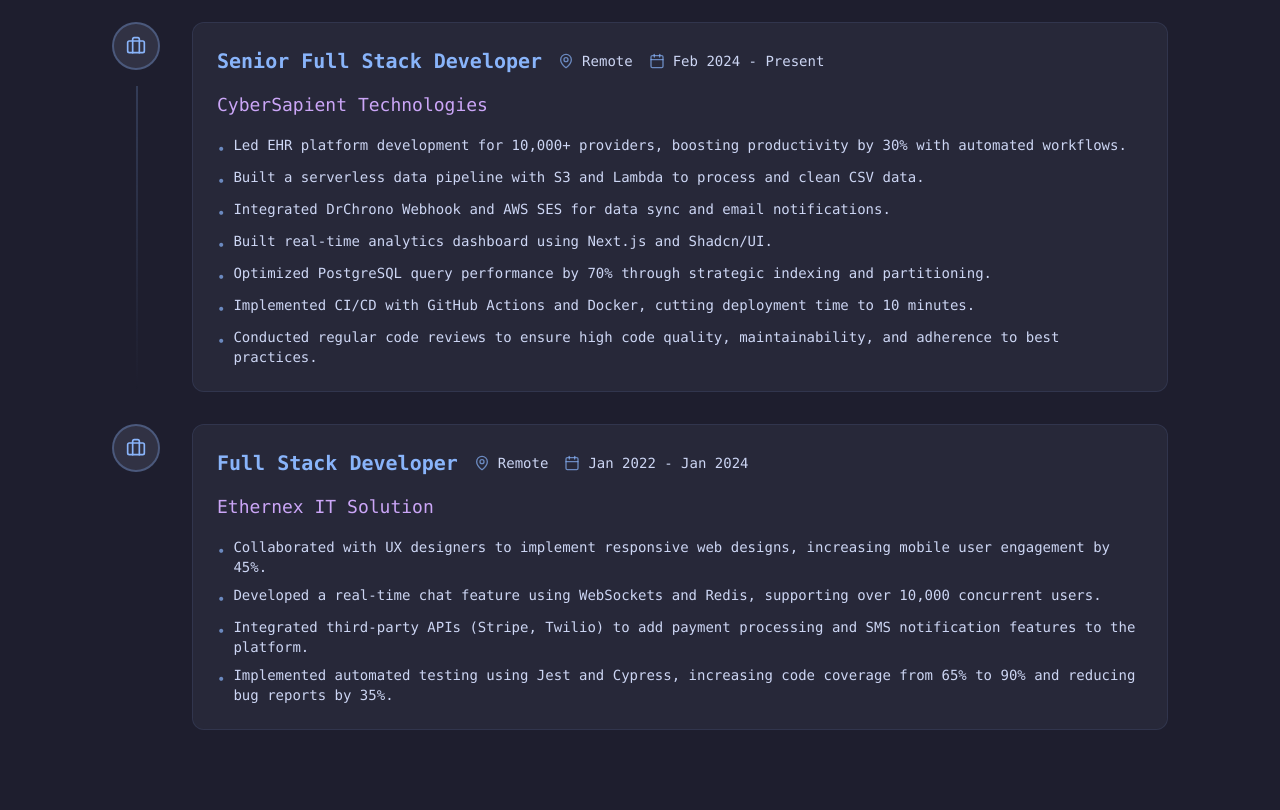
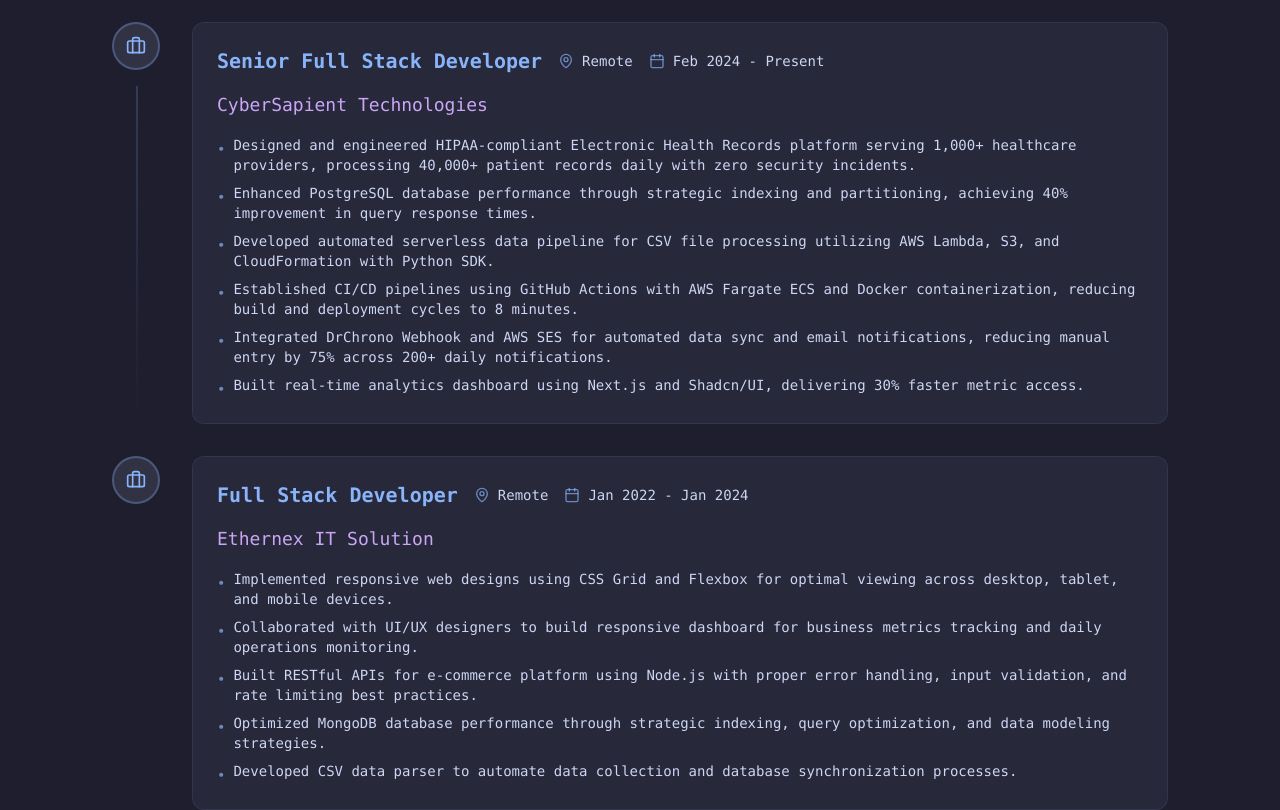
Before and after one commit to shyamenk/workfolio, a Next.js app: page / in a window 1280 px wide. Shown: the part 980-1790 px from the top of the page. Built offline with nearby package versions, Linux system fonts and the light colour scheme.

Commit message:
modify timeline

```diff
--- a/components/timeline.tsx
+++ b/components/timeline.tsx
@@ -19,13 +19,12 @@
     location: "Remote",
     period: "Feb 2024 - Present",
     description: [
-      "Led EHR platform development for 10,000+ providers, boosting productivity by 30% with automated workflows.",
-      "Built a serverless data pipeline with S3 and Lambda to process and clean CSV data.",
-      "Integrated DrChrono Webhook and AWS SES for data sync and email notifications.",
-      "Built real-time analytics dashboard using Next.js and Shadcn/UI.",
-      "Optimized PostgreSQL query performance by 70% through strategic indexing and partitioning.",
-      "Implemented CI/CD with GitHub Actions and Docker, cutting deployment time to 10 minutes.",
-      "Conducted regular code reviews to ensure high code quality, maintainability, and adherence to best practices.",
+      "Designed and engineered HIPAA-compliant Electronic Health Records platform serving 1,000+ healthcare providers, processing 40,000+ patient records daily with zero security incidents.",
+      "Enhanced PostgreSQL database performance through strategic indexing and partitioning, achieving 40% improvement in query response times.",
+      "Developed automated serverless data pipeline for CSV file processing utilizing AWS Lambda, S3, and CloudFormation with Python SDK.",
+      "Established CI/CD pipelines using GitHub Actions with AWS Fargate ECS and Docker containerization, reducing build and deployment cycles to 8 minutes.",
+      "Integrated DrChrono Webhook and AWS SES for automated data sync and email notifications, reducing manual entry by 75% across 200+ daily notifications.",
+      "Built real-time analytics dashboard using Next.js and Shadcn/UI, delivering 30% faster metric access."
     ],
   },
   {
@@ -34,13 +33,14 @@
     location: "Remote",
     period: "Jan 2022 - Jan 2024",
     description: [
-      "Collaborated with UX designers to implement responsive web designs, increasing mobile user engagement by 45%.",
-      "Developed a real-time chat feature using WebSockets and Redis, supporting over 10,000 concurrent users.",
-      "Integrated third-party APIs (Stripe, Twilio) to add payment processing and SMS notification features to the platform.",
-      "Implemented automated testing using Jest and Cypress, increasing code coverage from 65% to 90% and reducing bug reports by 35%.",
+      "Implemented responsive web designs using CSS Grid and Flexbox for optimal viewing across desktop, tablet, and mobile devices.",
+      "Collaborated with UI/UX designers to build responsive dashboard for business metrics tracking and daily operations monitoring.",
+      "Built RESTful APIs for e-commerce platform using Node.js with proper error handling, input validation, and rate limiting best practices.",
+      "Optimized MongoDB database performance through strategic indexing, query optimization, and data modeling strategies.",
+      "Developed CSV data parser to automate data collection and database synchronization processes."
     ],
   },
-];
+]
 
 const ExperienceTimeline: React.FC = () => {
   return (
```
